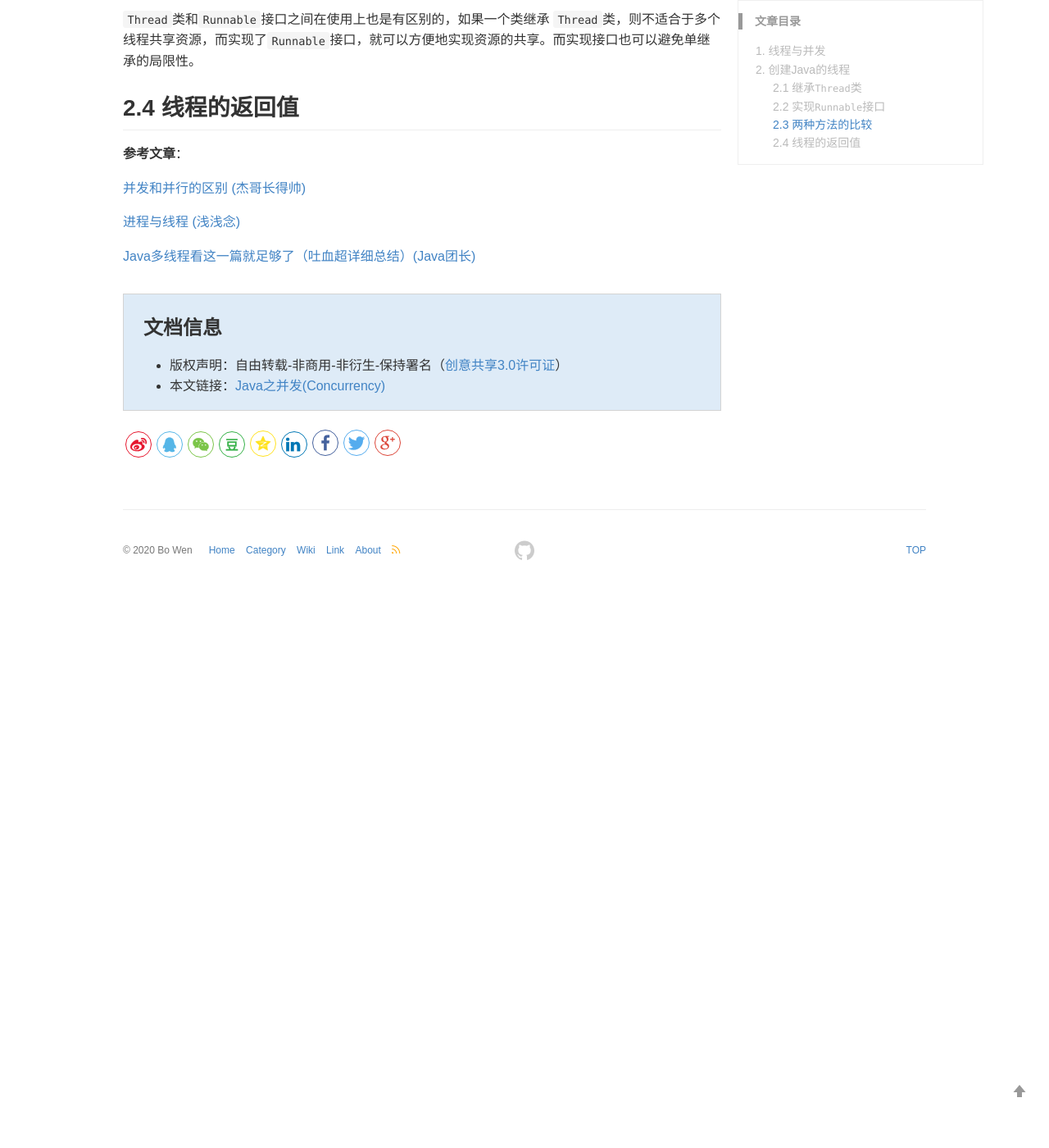
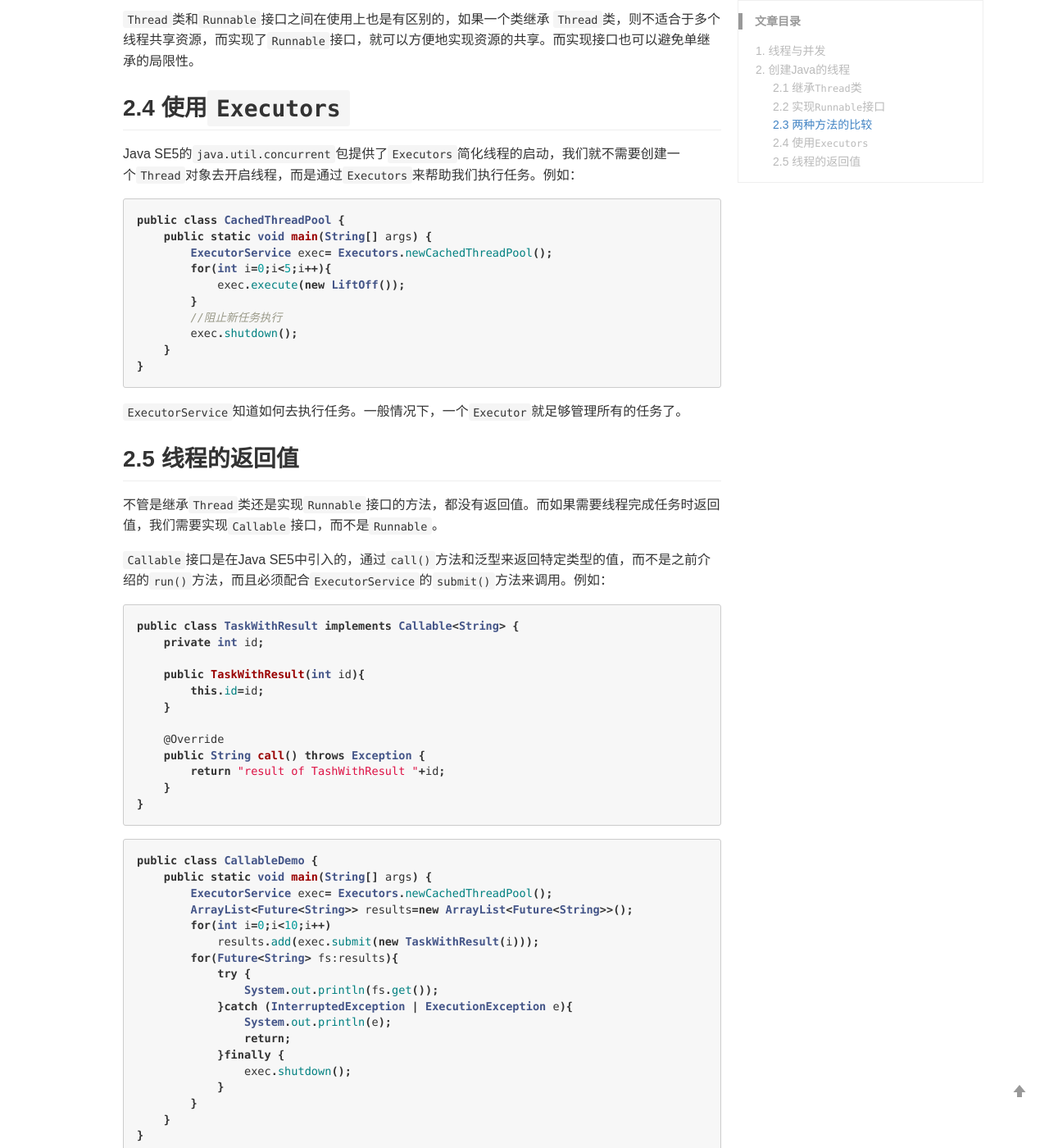
Before and after one commit to wenb1/wenb1.github.io, a Jekyll site: the page built from _posts/2020-05-24-java-concurrency.md, in a window 1280 px wide and 1400 px high, scrolled down 4732 px. Shown: the whole window at 82% size. Built offline with Jekyll 4.4.1, drawn with Linux system fonts in a browser that asks for light colours; comment, search, counter and statistics services are not loaded; before the commit the page ends 5452 px from its top, so only the background shows below that.

Commit message:
modify blog

````diff
--- a/_posts/2020-05-24-java-concurrency.md
+++ b/_posts/2020-05-24-java-concurrency.md
@@ -175,9 +175,66 @@ public class Thread implements Runnable{
 
 `Thread`类和`Runnable`接口之间在使用上也是有区别的，如果一个类继承 `Thread`类，则不适合于多个线程共享资源，而实现了`Runnable`接口，就可以方便地实现资源的共享。而实现接口也可以避免单继承的局限性。
 
-## 2.4 线程的返回值
+## 2.4 使用`Executors`
 
+Java SE5的`java.util.concurrent`包提供了`Executors`简化线程的启动，我们就不需要创建一个`Thread`对象去开启线程，而是通过`Executors`来帮助我们执行任务。例如：
 
+```java
+public class CachedThreadPool {
+    public static void main(String[] args) {
+        ExecutorService exec= Executors.newCachedThreadPool();
+        for(int i=0;i<5;i++){
+            exec.execute(new LiftOff());
+        }
+        //阻止新任务执行
+        exec.shutdown();
+    }
+}
+```
+
+`ExecutorService`知道如何去执行任务。一般情况下，一个`Executor`就足够管理所有的任务了。
+
+## 2.5 线程的返回值
+
+不管是继承`Thread`类还是实现`Runnable`接口的方法，都没有返回值。而如果需要线程完成任务时返回值，我们需要实现`Callable`接口，而不是`Runnable`。
+
+`Callable`接口是在Java SE5中引入的，通过`call()`方法和泛型来返回特定类型的值，而不是之前介绍的`run()`方法，而且必须配合`ExecutorService`的`submit()`方法来调用。例如：
+
+```java
+public class TaskWithResult implements Callable<String> {
+    private int id;
+
+    public TaskWithResult(int id){
+        this.id=id;
+    }
+
+    @Override
+    public String call() throws Exception {
+        return "result of TashWithResult "+id;
+    }
+}
+```
+
+```java
+public class CallableDemo {
+    public static void main(String[] args) {
+        ExecutorService exec= Executors.newCachedThreadPool();
+        ArrayList<Future<String>> results=new ArrayList<Future<String>>();
+        for(int i=0;i<10;i++)
+            results.add(exec.submit(new TaskWithResult(i)));
+        for(Future<String> fs:results){
+            try {
+                System.out.println(fs.get());
+            }catch (InterruptedException | ExecutionException e){
+                System.out.println(e);
+                return;
+            }finally {
+                exec.shutdown();
+            }
+        }
+    }
+}
+```
 
 **参考文章**：
 
````
